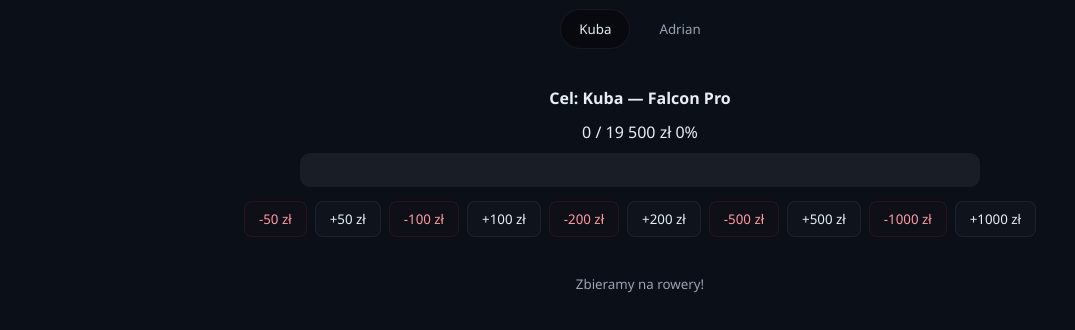
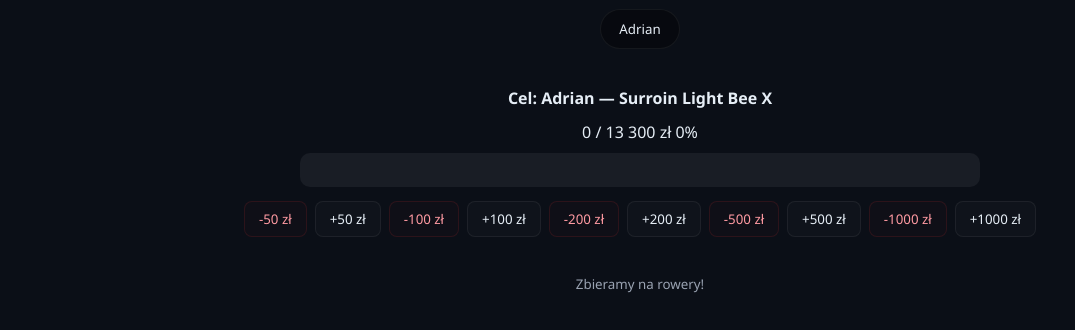
Before and after one commit to Futrzak7/cel, a website: page index.html in a window 1280 px wide. Shown: the part 92-422 px from the top of the page, without its empty margins (0-1075 px from the left). Drawn offline with Linux system fonts and the light colour scheme; no server answers.

Commit message:
nie dzis

```diff
--- a/index.html
+++ b/index.html
@@ -14,7 +14,6 @@
 
       <section class="goals">
         <div class="names">
-          <button class="goal" data-id="kuba" id="goal-kuba">Kuba</button>
           <button class="goal" data-id="adrian" id="goal-adrian">Adrian</button>
         </div>
       </section>
--- a/script.js
+++ b/script.js
@@ -1,5 +1,4 @@
 const GOALS = {
-  kuba: { title: 'Kuba — Falcon Pro', target: 19500 },
   adrian: { title: 'Adrian — Surroin Light Bee X', target: 13300 }
 };
 
@@ -8,7 +7,7 @@ const API_BASE = (window.location.hostname === 'localhost' || window.location.ho
   ? 'http://127.0.0.1:4000'
   : '';
 
-let state = { amounts: { kuba: 0, adrian: 0 }, current: 'kuba' };
+let state = { amounts: { adrian: 0 }, current: 'adrian' };
 
 async function fetchJson(url, options) {
   const response = await fetch(url, options);
```
